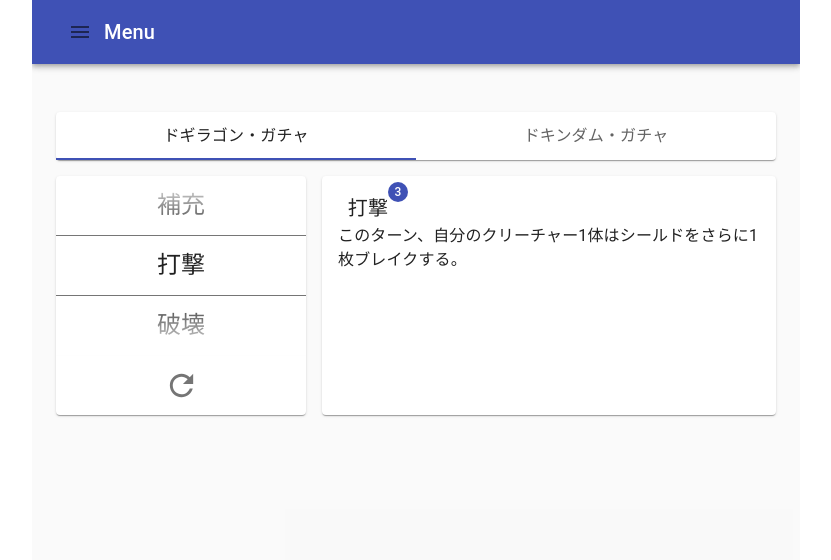
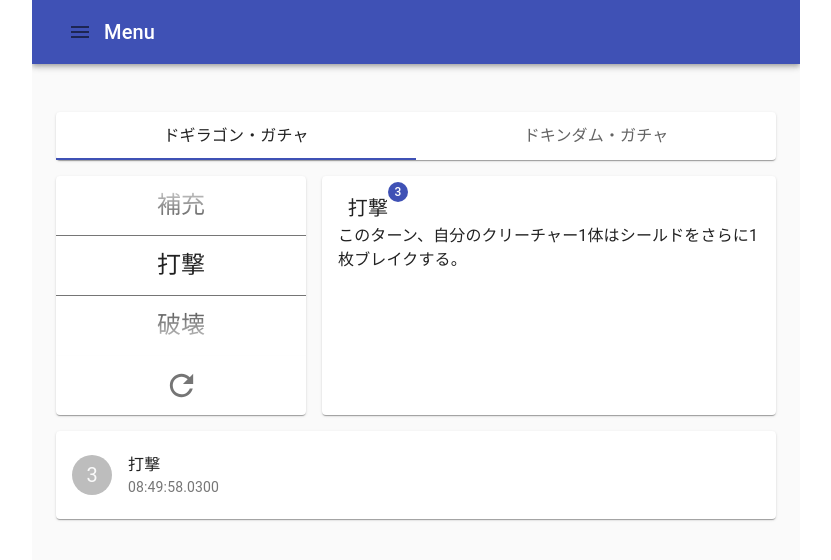
Before and after one commit to myrear/duegacha, a React (Create React App) app: page / in a window 1280 px wide. Both pictures are taken after a click on the button 405 px from the left and 385 px from the top of the page. Shown: the top 560 px of the page, without its empty margins (224-1055 px from the left). Built offline with nearby package versions, Linux system fonts and the light colour scheme.

Commit message:
ガチャのログ機能を追加

```diff
--- a/src/Gacha.ts
+++ b/src/Gacha.ts
@@ -86,3 +86,8 @@
         ability: "進化ではないクリーチャーを1体、自分の墓地からバトルゾーンに出す。"
     }
 ] as const
+
+/**
+ * ガチャのログを表します。
+ */
+export type Log = Appearance & { timestamp: number }
--- a/src/Logs.tsx
+++ b/src/Logs.tsx
@@ -1,10 +1,18 @@
 import React from 'react'
-import { Appearance } from './Gacha'
-import { Grid, Card } from '@material-ui/core'
-import styled from 'styled-components'
+import { List, ListItemAvatar, ListItemText, Card, ListItem, Avatar } from '@material-ui/core'
+import { Log } from './Gacha'
 
 interface Props {
-    logs: Array<Appearance & {timestamp: number}>
+    logs: Log[]
+}
+
+const getDateString = (d: Date) => {
+    return (
+        `${d.getHours().toString().padStart(2, '0')}:` +
+        `${d.getMinutes().toString().padStart(2, '0')}:` +
+        `${d.getSeconds().toString().padStart(2, '0')}.` +
+        `${d.getMilliseconds().toString().padStart(4, '0')}`
+    )
 }
 
 export default (props: Props) => {
@@ -12,23 +20,22 @@
 
     return (
         <Card>
-            <ContainerGrid container>
+            <List>
                 {logs.map(v => {
-                    const { display, timestamp } = v
+                    const { display, timestamp, number } = v
                     const date = new Date()
                     date.setTime(timestamp)
 
                     return (
-                        <Grid item xs={12} key={timestamp}>
-                            {display}
-                        </Grid>
+                        <ListItem key={timestamp}>
+                            <ListItemAvatar>
+                                <Avatar>{number}</Avatar>
+                            </ListItemAvatar>
+                            <ListItemText primary={display} secondary={getDateString(date)} />
+                        </ListItem>
                     )
-                })}
-            </ContainerGrid>
+                }).reverse()}
+            </List>
         </Card>
     )
 }
-
-const ContainerGrid = styled(Grid)`
-    padding: 24px;
-`
--- a/src/Main.tsx
+++ b/src/Main.tsx
@@ -1,6 +1,6 @@
 import React, { useState, useEffect, useContext } from 'react'
 import styled, { Keyframes, keyframes } from 'styled-components'
-import { Appearance, GachaKind, DogiragonGachaAppearances, DokindamGachaAppearances } from './Gacha'
+import { Appearance, GachaKind, DogiragonGachaAppearances, DokindamGachaAppearances, Log } from './Gacha'
 import { Paper, IconButton, Grid, Typography, Tab, Tabs } from '@material-ui/core'
 import { Refresh } from '@material-ui/icons'
 import Detail from './Detail'
@@ -8,6 +8,7 @@
 import { StartupGachaKind, ChangingGachaBehaviorContext, ChangingGachaBehavior } from "./preference";
 import './array.extension'
 import './number.exntension'
+import Logs from './Logs'
 
 export default () => {
     const [isReeling, setIsReeling] = useState(false)
@@ -17,7 +18,8 @@
     const [kind, setKind] = useState<GachaKind | undefined>(undefined)
     const [reelingTimeoutId, setReelingTimeoutId] = useState<number | undefined>(undefined)
     const [fadingAnimation, setFadingAnimation] = useState<Keyframes | undefined>(undefined)
-    const [ changingGachaBehavior ] = useContext(ChangingGachaBehaviorContext)
+    const [changingGachaBehavior] = useContext(ChangingGachaBehaviorContext)
+    const [logs, setLogs] = useState<Log[]>([])
 
     // 起動時のガチャ設定
     useEffect(() => {
@@ -64,6 +66,10 @@
             // ガチャアニメーション終了時
             setIsReeling(false)
             setAppearance(newAppearance)
+            setLogs(logs.concat([{
+                ...newAppearance,
+                timestamp: new Date().getTime()
+            }]))
         }, REELING_DURATION))
 
         if (animation === Reeling1) {
@@ -146,6 +152,9 @@
                         <Detail appearance={appearance} />
                     </DetailWrapper>
                 </VerticalFilledPaper>
+            </Grid>
+            <Grid item xs={12}>
+                <Logs logs={logs} />
             </Grid>
         </Grid>
     )
```
